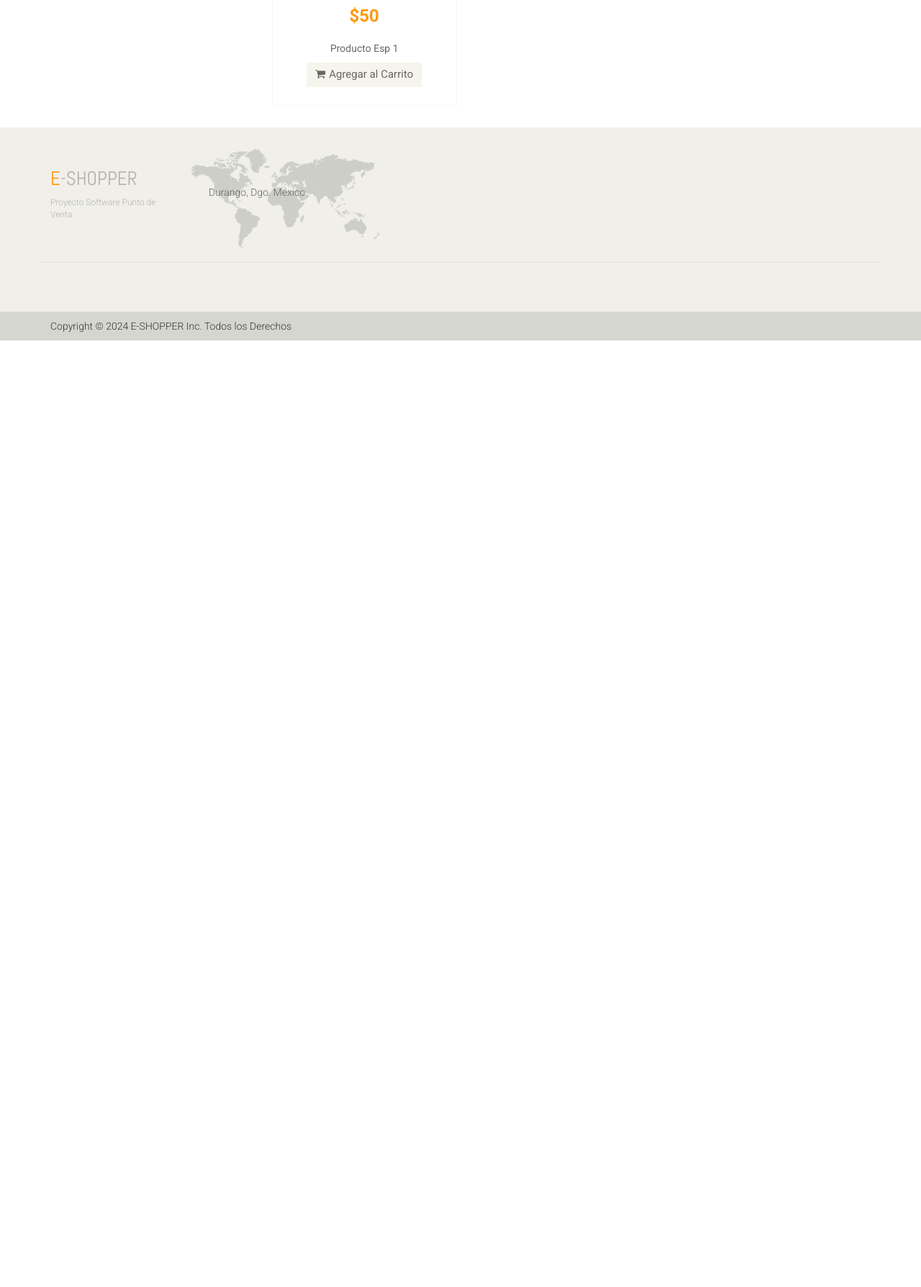
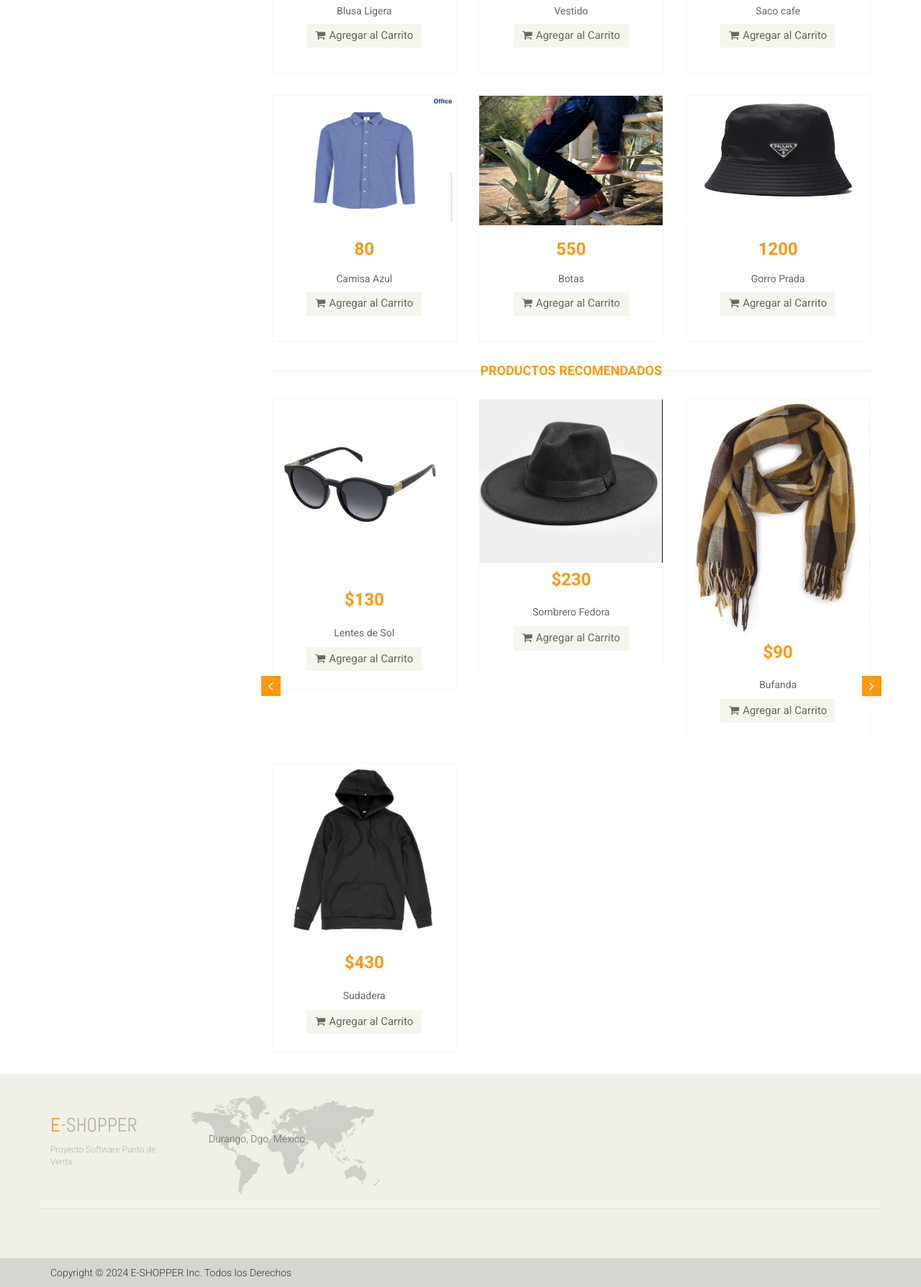
Before and after one commit to Axelsanchezz/Eshopper, a PHP site: page /Eshopper/index.php in a window 1280 px wide. Shown: the part 1219-3007 px from the top of the page at 72% size. Before the commit the page ends 1692 px from the top, so only its background shows below. Run offline with PHP 8.4, Linux system fonts and the light colour scheme.

Commit message:
Add files via upload

```diff
--- /dev/null
+++ b/Eshopper/archivo.txt
@@ -0,0 +1,9 @@
+1, Blusa,100,Damas
+2, Lentes,380,Caballeros
+3, Playera Azul,250,Caballeros
+4, Blusa Ligera,100,Damas
+5, Vestido,450,Damas
+6, Saco cafe,300,Caballero
+7, Camisa Azul,80,Caballeros
+8, Botas,550,Caballero
+9, Gorro Prada,1200,Caballeros
--- a/Eshopper/index.php
+++ b/Eshopper/index.php
@@ -1,10 +1,35 @@
 <!DOCTYPE html>
+<?php
+  $BDProductos = array(0,"CERO",0,"");
+ $i=0; $iProductos=1;
+ $filas=file('archivo.txt');
+
+ foreach($filas as $value){
+    list($id, $producto, $precio, $categoria) = explode(",", $value);
+    array_push($BDProductos, $id);
+    array_push($BDProductos, $producto);
+    array_push($BDProductos, $precio);
+    array_push($BDProductos, $categoria);
+    $iProductos++;
+  }
+  $BDAlmacen = array(
+    array(1, 2, 3, 4, 5, 6, 7), //El IDProducto
+    array(0,10, 5, 15, 3, 2, 6)); //Las Existencias
+
+  $iAlmacen = 2; //El No. de existencias
+  $BDVentas = array(
+    array(2,3), //El IDProducto
+    array(2,1), //La Cantidad
+    array(700, 200)); //El Monto
+  $iVentas = 2; //El No. de ventas al momento
+?>
+
 <html lang="es">
 <head>
     <meta charset="utf-8">
     <meta name="viewport" content="width=device-width, initial-scale=1.0">
     <meta name="Software Punto de Venta" content="">
-    <meta name="Gerardo Aguilar" content="">
+    <meta name="Axel Sanchez" content="">
     <title>Inicio | E-Shopper</title>
     <link href="css/bootstrap.min.css" rel="stylesheet">
     <link href="css/font-awesome.min.css" rel="stylesheet">
@@ -32,7 +57,7 @@
 					<div class="col-sm-6">
 						<div class="contactinfo">
 							<ul class="nav nav-pills">
-								<li><a href="#"><i class="fa fa-phone"></i> +52 618 1200 776</a></li>
+								<li><a href="#"><i class="fa fa-phone"></i> +52 618 265 6859</a></li>
 								<li><a href="#"><i class="fa fa-envelope"></i> atencionclientes@gmail.com</a></li>
 							</ul>
 						</div>
@@ -55,7 +80,7 @@
 					<div class="col-sm-8">
 						<div class="shop-menu pull-right">
 							<ul class="nav navbar-nav">
-								<li><a href="checkout.php"><i class="fa fa-crosshairs"></i> Pagar</a></li>
+								<li><a href="Agregarproductos.php" target="_blank"><i class="fa fa-plus"></i>Agregar</a></li>
 								<li><a href="cart.php"><i class="fa fa-shopping-cart"></i> Carrito</a></li>
 								<li><a href="login.php"><i class="fa fa-lock"></i> Login</a></li>
 							</ul>
@@ -147,8 +172,10 @@
 						<div class="panel-group category-products" id="accordian"><!--category-productsr-->
 							<div class="panel panel-default">
 								<div class="panel-heading">
-									<h4 class="panel-title"><a href="#">Categoría 1</a></h4>
-								</div>
+										<h4 class="panel-title"><a href="#">Dama</a></h4>
+										<h4 class="panel-title"><a href="#">Caballeros</a></h4>
+										<h4 class="panel-title"><a href="#">Niños</a></h4>
+									</div>
 							</div>
 						</div><!--/category-products-->
 
@@ -162,26 +189,38 @@
 				<div class="col-sm-9 padding-right">
 					<div class="features_items"><!--features_items-->
 						<h2 class="title text-center">Catálogo de Productos</h2>
+						<?php
+						$n=4;
+   							for ($i=1; $i<$iProductos;$i++){
+						?>
 						<div class="col-sm-4">
 							<div class="product-image-wrapper">
 								<div class="single-products">
 										<div class="productinfo text-center">
-											<img src="images/home/product1.jpg" alt="" />
-											<h2>$56</h2>
-											<p>Producto 1</p>
+											<?php
+											$img = $BDProductos[$n];
+											?>
+											<img src="images/home/<?php echo $img;?>.jpg" width="210" height="180" alt="" />
+											<h2><?php echo $BDProductos[$n+2]; ?><h2>
+											<p><?php echo $BDProductos[$n+1]; ?></p>
+										</p>
+
 											<a href="#" class="btn btn-default add-to-cart"><i class="fa fa-shopping-cart"></i>Agregar al Carrito</a>
 										</div>
 										<div class="product-overlay">
 											<div class="overlay-content">
-												<h2>$56</h2>
-												<p>Producto 1</p>
+												<h2><?php echo $BDProductos[$n+1]; ?></h2>
+												<p><?php echo  $BDProductos[$n+2]; ?></p>
 												<a href="#" class="btn btn-default add-to-cart"><i class="fa fa-shopping-cart"></i>Agregar al Carrito</a>
 											</div>
 										</div>
 								</div>
 							</div>
 						</div>
-
+						<?php
+						$n+=4;
+					    }
+					?>
 					</div><!--features_items-->
 
 
@@ -192,19 +231,62 @@
 						<div id="recommended-item-carousel" class="carousel slide" data-ride="carousel">
 							<div class="carousel-inner">
 								<div class="item active">
-									<div class="col-sm-4">
+<div class="col-sm-4">
 										<div class="product-image-wrapper">
 											<div class="single-products">
 												<div class="productinfo text-center">
-													<img src="images/home/recommend1.jpg" alt="" />
-													<h2>$50</h2>
-													<p>Producto Esp 1</p>
+													<img src="images/home/lentes.jpg" alt="" />
+													<h2>$130</h2>
+													<p>Lentes de Sol</p>
 													<a href="#" class="btn btn-default add-to-cart"><i class="fa fa-shopping-cart"></i>Agregar al Carrito</a>
 												</div>
 
 											</div>
 										</div>
 									</div>
+
+<div class="col-sm-4">
+										<div class="product-image-wrapper">
+											<div class="single-products">
+												<div class="productinfo text-center">
+													<img src="images/home/sombrero.jpg" alt="" />
+													<h2>$230</h2>
+													<p>Sombrero Fedora</p>
+													<a href="#" class="btn btn-default add-to-cart"><i class="fa fa-shopping-cart"></i>Agregar al Carrito</a>
+												</div>
+
+											</div>
+										</div>
+									</div>
+
+<div class="col-sm-4">
+										<div class="product-image-wrapper">
+											<div class="single-products">
+												<div class="productinfo text-center">
+													<img src="images/home/bufanda.jpg" alt="" />
+													<h2>$90</h2>
+													<p>Bufanda</p>
+													<a href="#" class="btn btn-default add-to-cart"><i class="fa fa-shopping-cart"></i>Agregar al Carrito</a>
+												</div>
+
+											</div>
+										</div>
+									</div>
+
+<div class="col-sm-4">
+										<div class="product-image-wrapper">
+											<div class="single-products">
+												<div class="productinfo text-center">
+													<img src="images/home/hoodie.jpg" alt="" />
+													<h2>$430</h2>
+													<p>Sudadera</p>
+													<a href="#" class="btn btn-default add-to-cart"><i class="fa fa-shopping-cart"></i>Agregar al Carrito</a>
+												</div>
+
+											</div>
+										</div>
+									</div>
+
 								</div>
 
 							</div>
```
Also changed, not shown: Eshopper/Agregarproductos.php (added, +84 -0 lines), Eshopper/images/home/6.jpg (added), Eshopper/images/home/7.jpg (added), Eshopper/images/home/8.jpg (added), Eshopper/images/home/9.jpg (added), Eshopper/images/home/bufanda.jpg (added), Eshopper/images/home/hoodie.jpg (added), Eshopper/images/home/lentes.jpg (added), Eshopper/images/home/sombrero.jpg (added).
